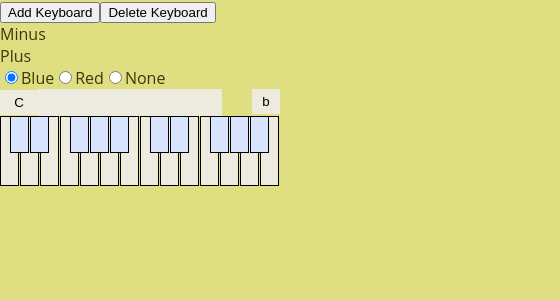
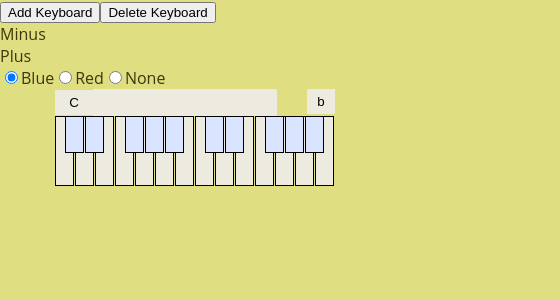
Before and after one commit to superyusuke/react-keybord-note, a React (Create React App) app: page / in a window 390 px wide. Shown: the top 300 px of the page, 560 px wide, since content can reach past the window. Built offline with nearby package versions, Linux system fonts and the light colour scheme.

Commit message:
キーボードを一段に

```diff
--- a/src/assets/screen.css
+++ b/src/assets/screen.css
@@ -8,8 +8,7 @@ body {
 
 .keyboard-container {
   width: 280px;
-  height: 100px;
-  float: left; }
+  height: 100px; }
 
 .keyboard {
   position: relative;
@@ -130,5 +129,10 @@ body {
   -moz-appearance: none; }
 
 .keyboard-area {
+  display: flex;
+  flex-wrap: wrap;
   width: 560px;
   margin: 0 auto 30px; }
+  @media (max-width: 600px) {
+    .keyboard-area {
+      width: 280px; } }
--- a/src/sass/_keyboard.sass
+++ b/src/sass/_keyboard.sass
@@ -8,7 +8,6 @@ $blackHeight: 35px
 .keyboard-container
   width: 280px
   height: 100px
-  float: left
 
 .keyboard
   position: relative
--- a/src/sass/_keyboardArea.sass
+++ b/src/sass/_keyboardArea.sass
@@ -1,3 +1,8 @@
 .keyboard-area
+  display: flex
+  flex-wrap: wrap
   width: 560px
   margin: 0 auto 30px
+
+  @media (max-width: 600px)
+    width: 280px
```
